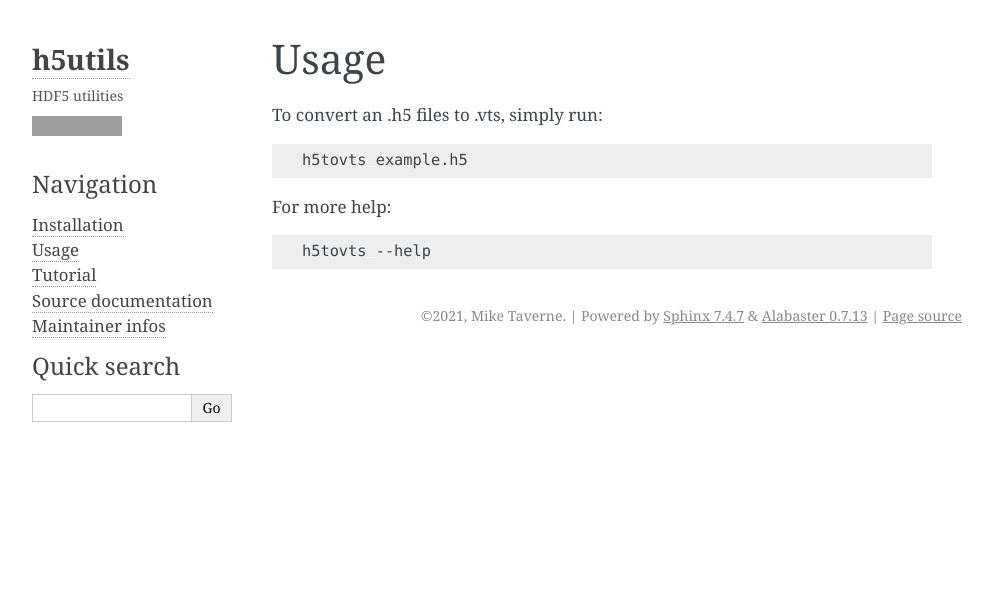
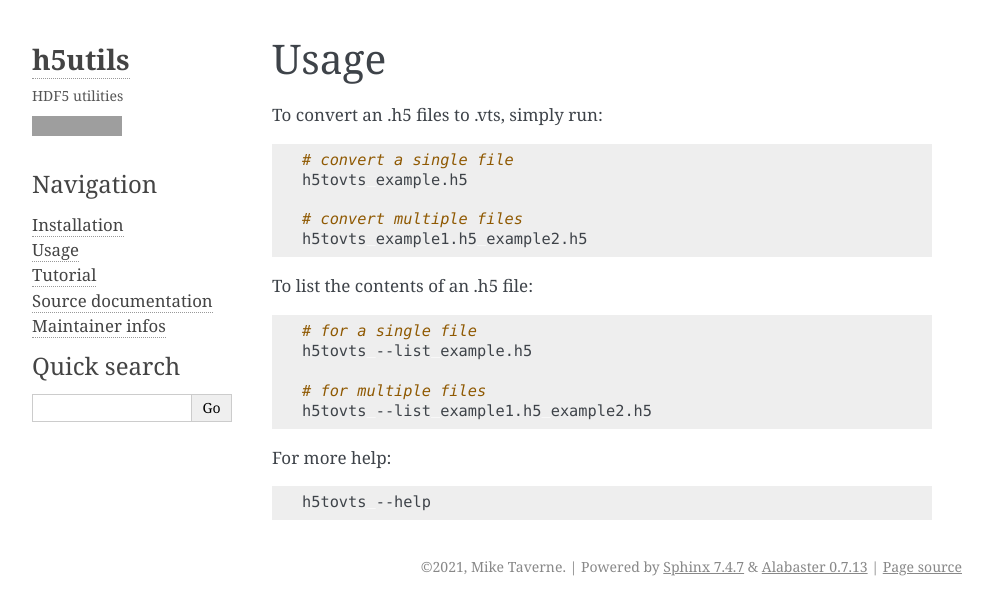
Before and after one commit to mtav/h5utils, a Sphinx documentation site: the page built from docs/usage.rst, in a window 1280 px wide. Shown: the top 615 px of the page, without its empty margins (148-1141 px from the left). Built offline with Sphinx 7.4.7, drawn with Linux system fonts in a browser that asks for light colours; grey boxes are pictures that could not be loaded.

```diff
--- a/docs/conf.py
+++ b/docs/conf.py
@@ -38,6 +38,7 @@ extensions = [
     'sphinx.ext.mathjax',
     'sphinx.ext.viewcode',
     'sphinx.ext.graphviz',
+    #'sphinx.ext.autosectionlabel',
 ]
 
 # Add any paths that contain templates here, relative to this directory.
--- a/docs/maintenance.rst
+++ b/docs/maintenance.rst
@@ -7,7 +7,7 @@ Releasing a new version:
 
 .. code:: bash
 
-	./packaging/release.sh
+	bash ./packaging/release.sh
 
 Documentation update:
 =====================
@@ -31,7 +31,7 @@ Or for convenience:
 
 .. code:: bash
 
-        ./packaging/update_docs.sh
+        bash ./packaging/update_docs.sh
 
 Configuration files of interest:
 ================================
--- a/docs/usage.rst
+++ b/docs/usage.rst
@@ -5,7 +5,21 @@ To convert an .h5 files to .vts, simply run:
 
 .. code:: bash
 
+    # convert a single file
     h5tovts example.h5
+
+    # convert multiple files
+    h5tovts example1.h5 example2.h5
+
+To list the contents of an .h5 file:
+
+.. code:: bash
+
+    # for a single file
+    h5tovts --list example.h5
+
+    # for multiple files
+    h5tovts --list example1.h5 example2.h5
 
 For more help:
 
```
Also changed, not shown: docs/tutorial.rst (+76 -16 lines), docs/images/non-cartesian-colored.cropped.png (added), docs/images/non-cartesian-colored.png (added), docs/images/non-cartesian-design-annotated.png (added), docs/images/paraview.0.png (added), docs/images/paraview.1.annotated.png (added), docs/images/paraview.1.annotated.svg (added), docs/images/paraview.1.png (added), 5 other files.
